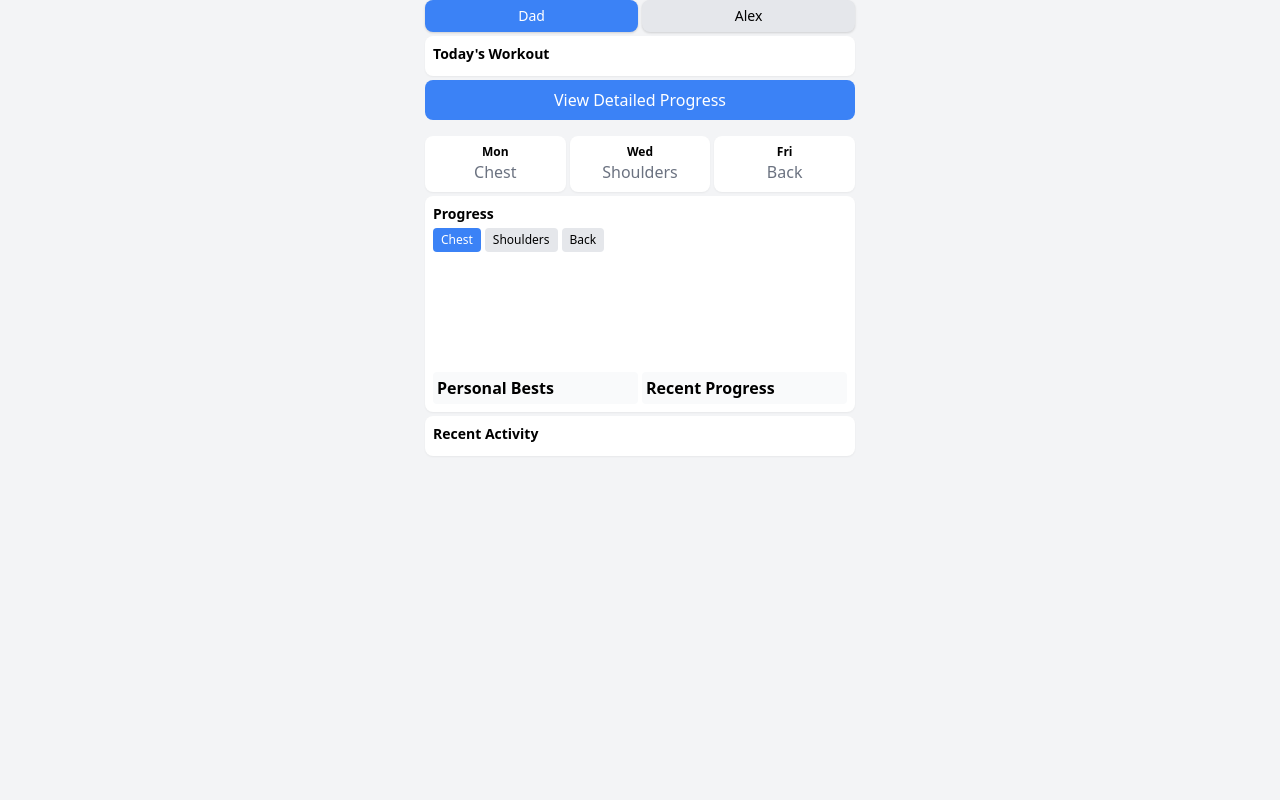
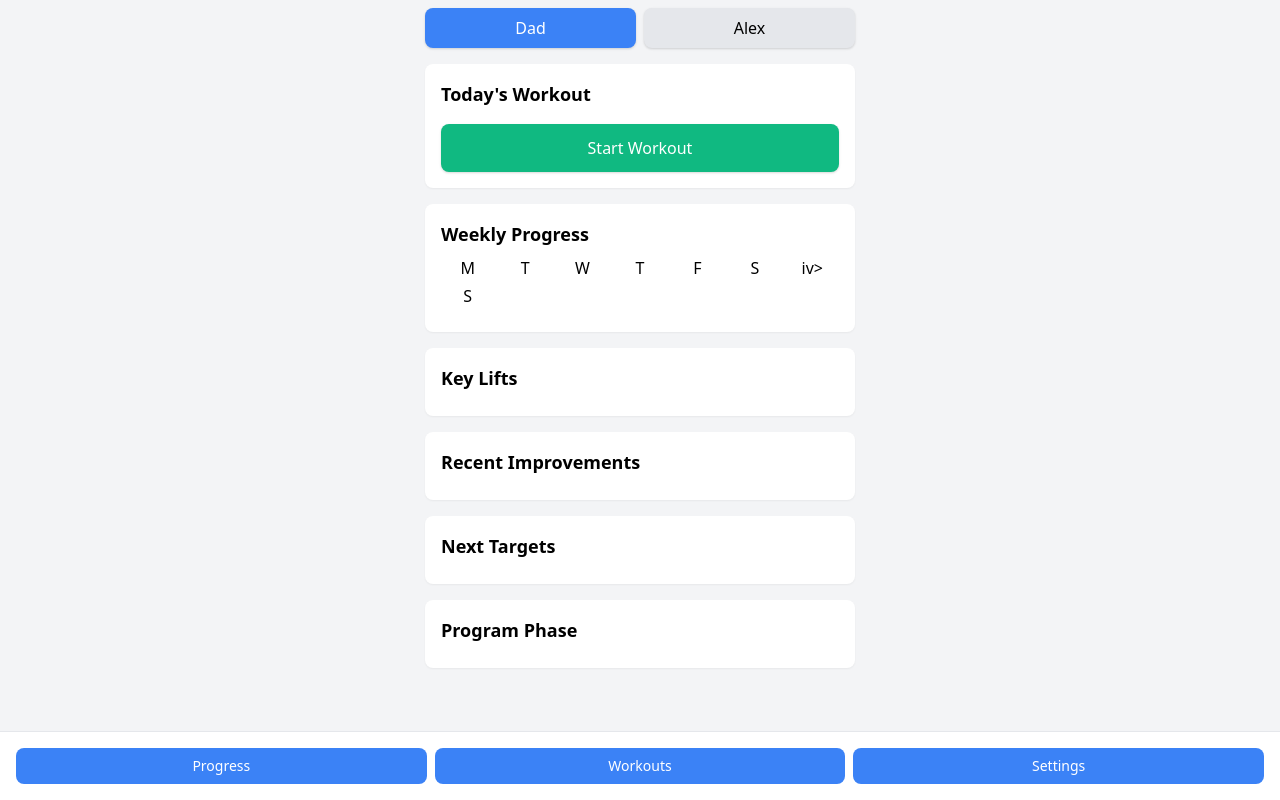
Before and after one commit to HeiricFTN/workout-tracker, a plain HTML site: page index.html in a window 1280 px wide. Drawn offline with nearby package versions, Linux system fonts and the light colour scheme.

Commit message:
Update index.html

```diff
--- a/index.html
+++ b/index.html
@@ -6,139 +6,110 @@
     <title>Dad & Alex Workout</title>
     <link href="https://cdn.jsdelivr.net/npm/tailwindcss@2.2.19/dist/tailwind.min.css" rel="stylesheet">
     <link rel="stylesheet" href="styles.css">
-    <script src="https://cdn.jsdelivr.net/npm/chart.js"></script>
-<link rel="stylesheet" href="styles.css">
-    <style>
-        :root {
-            --safe-area-inset-top: env(safe-area-inset-top);
-            --safe-area-inset-bottom: env(safe-area-inset-bottom);
-        }
-
-        body {
-            -webkit-text-size-adjust: 100%;
-            touch-action: manipulation;
-            overflow-x: hidden;
-            background-color: #f3f4f6;
-            padding-top: var(--safe-area-inset-top);
-            padding-bottom: var(--safe-area-inset-bottom);
-            max-height: 100vh;
-        }
-
-        .chart-container {
-            height: 100px !important; /* Reduced height */
-        }
-
-        .compact-card {
-            padding: 0.5rem !important;
-            margin-bottom: 0.5rem !important;
-        }
-
-        .compact-text {
-            font-size: 0.8rem !important;
-        }
-
-        .touch-target {
-            min-height: 32px;
-        }
-    </style>
 </head>
 <body class="bg-gray-100">
     <div class="app-container">
         <!-- User Switch -->
-        <div class="flex gap-1 mb-1">
-            <button id="dadButton" class="flex-1 py-1.5 bg-blue-500 text-white rounded-lg shadow touch-target text-sm">Dad</button>
-            <button id="alexButton" class="flex-1 py-1.5 bg-gray-200 rounded-lg shadow touch-target text-sm">Alex</button>
-        </div>
+        <header class="mb-4">
+            <div class="flex gap-2">
+                <button id="dadButton" class="flex-1 py-2 px-4 bg-blue-500 text-white rounded-lg shadow">Dad</button>
+                <button id="alexButton" class="flex-1 py-2 px-4 bg-gray-200 rounded-lg shadow">Alex</button>
+            </div>
+        </header>
 
-        <!-- Today's Workout -->
-        <div class="bg-white rounded-lg shadow-sm p-2 mb-1">
-            <div class="flex justify-between items-center">
-                <h2 class="font-bold text-sm">Today's Workout</h2>
-                <span id="currentDate" class="text-xs text-gray-500"></span>
+        <!-- Quick Start -->
+        <section id="quickStart" class="bg-white rounded-lg shadow-sm p-4 mb-4">
+            <div class="flex justify-between items-center mb-2">
+                <h2 class="text-lg font-bold">Today's Workout</h2>
+                <span id="currentDate" class="text-sm text-gray-500"></span>
             </div>
-            <div id="todayWorkout" class="text-sm mb-1"></div>
-            <div id="quickStart"></div>
-        </div>
-<button onclick="location.href='progress.html'"
-        class="w-full py-2 bg-blue-500 text-white rounded-lg mb-4">
-    View Detailed Progress
-</button>
-        <!-- Quick Access -->
-        <div class="grid grid-cols-3 gap-1 mb-1">
-            <a href="monday.html" class="bg-white p-2 rounded-lg shadow-sm text-center">
-                <div class="font-bold text-xs">Mon</div>
-                <div class="text-[10px] text-gray-500">Chest</div>
-            </a>
-            <a href="wednesday.html" class="bg-white p-2 rounded-lg shadow-sm text-center">
-                <div class="font-bold text-xs">Wed</div>
-                <div class="text-[10px] text-gray-500">Shoulders</div>
-            </a>
-            <a href="friday.html" class="bg-white p-2 rounded-lg shadow-sm text-center">
-                <div class="font-bold text-xs">Fri</div>
-                <div class="text-[10px] text-gray-500">Back</div>
-            </a>
-        </div>
 
-        <!-- Progress Section -->
-        <div class="bg-white rounded-lg shadow-sm p-2 mb-1">
-            <h2 class="font-bold text-sm mb-1">Progress</h2>
+            <div id="workoutPreview" class="mb-4">
+                <!-- Populated by JS -->
+            </div>
 
-            <!-- Progress Tabs -->
-            <div class="flex gap-1 mb-1">
-                <button class="progress-tab px-2 py-1 text-xs bg-blue-500 text-white rounded" data-day="monday">
-                    Chest
+            <button id="startWorkoutBtn" class="w-full py-3 bg-green-500 text-white rounded-lg shadow">
+                Start Workout
+            </button>
+        </section>
+
+        <!-- Weekly Overview -->
+        <section class="bg-white rounded-lg shadow-sm p-4 mb-4">
+            <h2 class="text-lg font-bold mb-2">Weekly Progress</h2>
+            <div class="grid grid-cols-7 gap-1 text-center mb-2">
+                <div>M</div>
+                <div>T</div>
+                <div>W</div>
+                <div>T</div>
+                <div>F</div>
+                <div>S</div>iv>
+                <div>S</div>
+            </div>
+            <div id="weeklyDots" class="grid grid-cols-7 gap-1 text-center">
+                <!-- Populated by JS with dots showing completed workouts -->
+            </div>
+        </section>
+
+        <!-- Progress Cards -->
+        <section class="space-y-4">
+            <!-- Key Lifts -->
+            <div class="bg-white rounded-lg shadow-sm p-4">
+                <h2 class="text-lg font-bold mb-2">Key Lifts</h2>
+                <div id="keyLifts" class="space-y-2">
+                    <!-- Populated by JS -->
+                </div>
+            </div>
+
+            <!-- Recent Improvements -->
+            <div class="bg-white rounded-lg shadow-sm p-4">
+                <h2 class="text-lg font-bold mb-2">Recent Improvements</h2>
+                <div id="recentImprovements" class="space-y-2">
+                    <!-- Populated by JS -->
+                </div>
+            </div>
+
+            <!-- Next Targets -->
+            <div class="bg-white rounded-lg shadow-sm p-4">
+                <h2 class="text-lg font-bold mb-2">Next Targets</h2>
+                <div id="nextTargets" class="space-y-2">
+                    <!-- Populated by JS -->
+                </div>
+            </div>
+        </section>
+
+        <!-- Phase Progress -->
+        <section class="bg-white rounded-lg shadow-sm p-4 my-4">
+            <h2 class="text-lg font-bold mb-2">Program Phase</h2>
+            <div id="phaseProgress">
+                <!-- Populated by JS -->
+            </div>
+        </section>
+
+        <!-- Quick Actions -->
+        <section class="fixed bottom-0 left-0 right-0 bg-white border-t p-4" style="max-width: inherit; margin: 0 auto;">
+            <div class="grid grid-cols-3 gap-2">
+                <button onclick="location.href='progress.html'"
+                        class="py-2 px-4 bg-blue-500 text-white rounded-lg text-sm">
+                    Progress
                 </button>
-                <button class="progress-tab px-2 py-1 text-xs bg-gray-200 rounded" data-day="wednesday">
-                    Shoulders
+                <button onclick="location.href='workout.html'"
+                        class="py-2 px-4 bg-blue-500 text-white rounded-lg text-sm">
+                    Workouts
                 </button>
-                <button class="progress-tab px-2 py-1 text-xs bg-gray-200 rounded" data-day="friday">
-                    Back
+                <button id="settingsBtn"
+                        class="py-2 px-4 bg-blue-500 text-white rounded-lg text-sm">
+                    Settings
                 </button>
             </div>
+        </section>
 
-            <!-- Charts -->
-            <div class="chart-container mb-1">
-                <canvas id="weightProgressChart"></canvas>
-            </div>
-
-            <!-- Stats Summary -->
-            <div class="grid grid-cols-2 gap-1">
-                <div class="bg-gray-50 p-1 rounded">
-                    <div class="text-[10px] font-bold">Personal Bests</div>
-                    <div id="personalBests" class="text-[10px]"></div>
-                </div>
-                <div class="bg-gray-50 p-1 rounded">
-                    <div class="text-[10px] font-bold">Recent Progress</div>
-                    <div id="recentProgress" class="text-[10px]"></div>
-                </div>
-            </div>
-        </div>
-
-        <!-- Recent Activity -->
-        <div class="bg-white rounded-lg shadow-sm p-2">
-            <h2 class="font-bold text-sm mb-1">Recent Activity</h2>
-            <div id="recentActivity" class="text-xs">
-                <!-- Filled by JavaScript -->
-            </div>
-        </div>
+        <!-- Spacer for fixed bottom bar -->
+        <div class="h-20"></div>
     </div>
 
+    <script src="dataManager.js"></script>
+    <script src="progressTracker.js"></script>
+    <script src="workoutLibrary.js"></script>
     <script src="dashboard.js"></script>
 </body>
-    <div class="app-container">
-        <!-- Content here -->
-    </div>
-
-    <script>
-        // Add this to every page
-        function updateDynamicSizing() {
-            document.documentElement.style.setProperty('--screen-height', `${window.innerHeight}px`);
-        }
-
-        window.addEventListener('resize', updateDynamicSizing);
-        window.addEventListener('orientationchange', updateDynamicSizing);
-        document.addEventListener('DOMContentLoaded', updateDynamicSizing);
-    </script>
-    <!-- Other scripts -->
-</body>
 </html>
```
